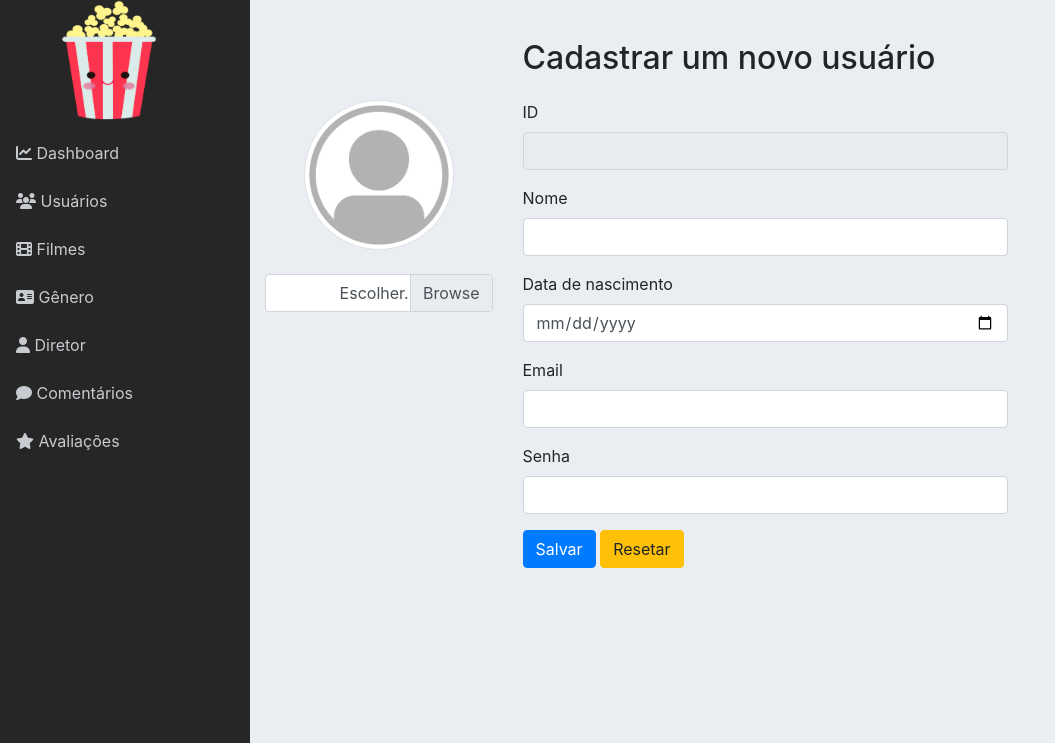
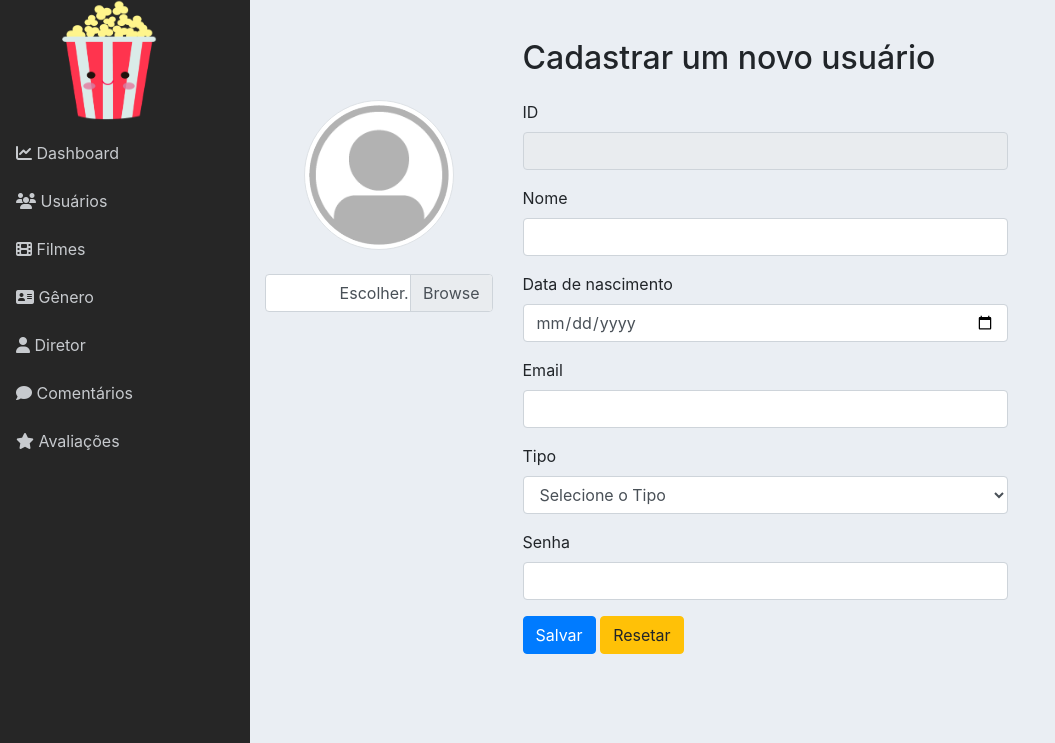
Before and after one commit to nath4nS/pipoca_doce, a PHP site: page /admin/form_usuario.php in a window 1280 px wide. Shown: the part 68-811 px from the top of the page, without its empty margins (0-1055 px from the left). Run offline with PHP 8.4, Linux system fonts and the light colour scheme; the visitor is signed in with stand-in values (Sample User, id 1); some libraries are stand-ins or nearby versions.

Commit message:
Nível no Login

```diff
--- a/admin/classes/FilmeDAO.php
+++ b/admin/classes/FilmeDAO.php
@@ -40,7 +40,7 @@ class FilmeDAO extends Model
     	$this->alterar($filme->getId(), $values);
     }
 
-    public function listar($pesquisa = '', $limit = 300, $offset = 1)
+    public function listar($pesquisa = '', $limit = 300, $offset = 0)
     {
         if($pesquisa != '') {
             $sql = "SELECT f.*,group_concat(distinct d.nome) as nome_diretor, group_concat(distinct g.nome) as nome_genero FROM filme f
--- a/admin/classes/Usuario.php
+++ b/admin/classes/Usuario.php
@@ -6,6 +6,7 @@ class Usuario
 	private $nome;
 	private $dataNascimento;
 	private $email;
+    private $tipo;
 	private $senha;
 	private $imagem;
 
@@ -102,6 +103,26 @@ class Usuario
     /**
      * @return mixed
      */
+    public function getTipo()
+    {
+        return $this->tipo;
+    }
+
+    /**
+     * @param mixed $tipo
+     *
+     * @return self
+     */
+    public function setTipo($tipo)
+    {
+        $this->tipo = $tipo;
+
+        return $this;
+    }
+
+    /**
+     * @return mixed
+     */
     public function getSenha()
     {
         return $this->senha;
--- a/admin/classes/UsuarioDAO.php
+++ b/admin/classes/UsuarioDAO.php
@@ -15,6 +15,7 @@ class UsuarioDAO extends Model
 				  '{$usuario->getNome()}',
 				  '{$usuario->getDataNascimentoBD()}',
 				  '{$usuario->getEmail()}',
+				  '{$usuario->getTipo()}',
 				  '{$usuario->getSenha()}',
 				  '{$usuario->getImagem()}'
 				  ";
@@ -28,7 +29,8 @@ class UsuarioDAO extends Model
 
 		$values = "nome = '{$usuario->getNome()}',
 					dataNascimento = '{$usuario->getDataNascimentoBD()}',
-					email = '{$usuario->getEmail()}'
+					email = '{$usuario->getEmail()}',
+					tipo = '{$usuario->getTipo()}'
 					{$altera_imagem}
 					{$altera_senha}";
 		$this->alterar($usuario->getId(), $values);
@@ -37,7 +39,7 @@ class UsuarioDAO extends Model
     public function getLogin($email, $senha)
     {
     	$sql = "SELECT * FROM {$this->tabela}
-                WHERE email = :email AND senha = :senha";
+                WHERE email = :email AND senha = :senha AND tipo = 1;";
         $stmt = $this->db->prepare($sql);
         $stmt->bindParam(':email', $email);
         $stmt->bindParam(':senha', $senha);
--- a/admin/controle_usuario.php
+++ b/admin/controle_usuario.php
@@ -64,6 +64,7 @@ if($acao == 'deletar') {
 	$usuario->setNome($_POST['nome']);
 	$usuario->setDataNascimento($_POST['dataNascimento']);
 	$usuario->setEmail($_POST['email']);
+	$usuario->setTipo($_POST['tipo']);
 	$usuario->setSenha($_POST['senha']);
 
 	try {
@@ -133,6 +134,7 @@ if($acao == 'deletar') {
 	$usuario->setNome($_POST['nome']);
 	$usuario->setDataNascimento($_POST['dataNascimento']);
 	$usuario->setEmail($_POST['email']);
+	$usuario->setTipo($_POST['tipo']);
 
 	$usuarioDAO->alteraUsuario($usuario);
 	$msg = 'Usuário alterado com sucesso';
--- a/admin/form_usuario.php
+++ b/admin/form_usuario.php
@@ -53,6 +53,20 @@ $usuario = new Usuario();
 			</div>
 
 			<div class="form-group">
+				<label for="tipo">Tipo</label>
+				<select type="text" class="form-control" name="tipo">
+					<option value="">Selecione o Tipo</option>
+						<option value="1" <?=($usuario->getTipo() == '1' ? 'selected' : '')?>>
+							Administrador
+						</option>
+						<option value="2" <?=($usuario->getTipo() == '2' ? 'selected' : '')?>>
+							Usuário
+						</option>
+					</option>
+				</select>
+			</div>
+
+			<div class="form-group">
 				<label for="password">Senha</label>
 				<input type="password" class="form-control" name="senha" id="senha" <?= ($usuario->getId() == '' ? ' required' : '' ) ?>>
 			</div>
--- a/admin/login.php
+++ b/admin/login.php
@@ -8,6 +8,7 @@ $email = $_POST['email'];
 $senha = md5($_POST['senha']);
 
 $usuario = $usuarioDAO->getLogin($email, $senha);
+
 
 if(empty($usuario)) {
     session_destroy();
--- a/admin/usuario.php
+++ b/admin/usuario.php
@@ -46,6 +46,7 @@ if(isset($_GET['pesquisa']) && $_GET['pesquisa'] != '') {
 				<th>Nome</th>
 				<th>Data de Nascimento</th>
 				<th>Email</th>
+				<th>Tipo</th>
 				<th>Ações</th>
 			</tr>
 		</thead>
@@ -61,6 +62,7 @@ if(isset($_GET['pesquisa']) && $_GET['pesquisa'] != '') {
 				<td><?= $usuario->getNome() ?></td>
 				<td><?= $usuario->getDataNascimento() ?></td>
 				<td><?= $usuario->getEmail() ?></td>
+				<td><?= $usuario->getTipo() ?></td>
 				<td>
 					<a href="form_usuario.php?id=<?= $usuario->getId() ?>" class="btn btn-warning" title="Editar usuário">
 						<i class="fas fa-edit"></i>
```
Also changed, not shown: admin/classes/AvaliacaoDAO.php (+27 -0 lines). Lines whose indentation alone changed are shown as unchanged.
